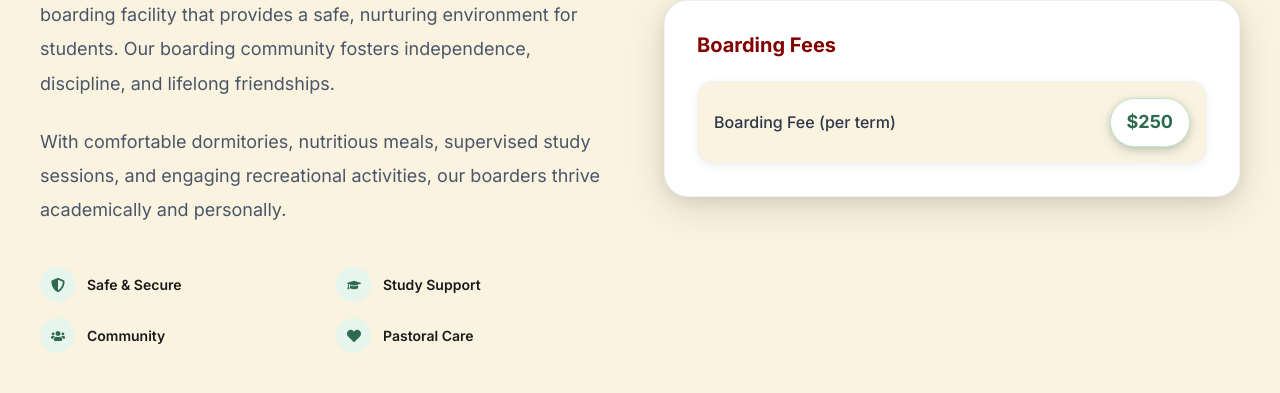
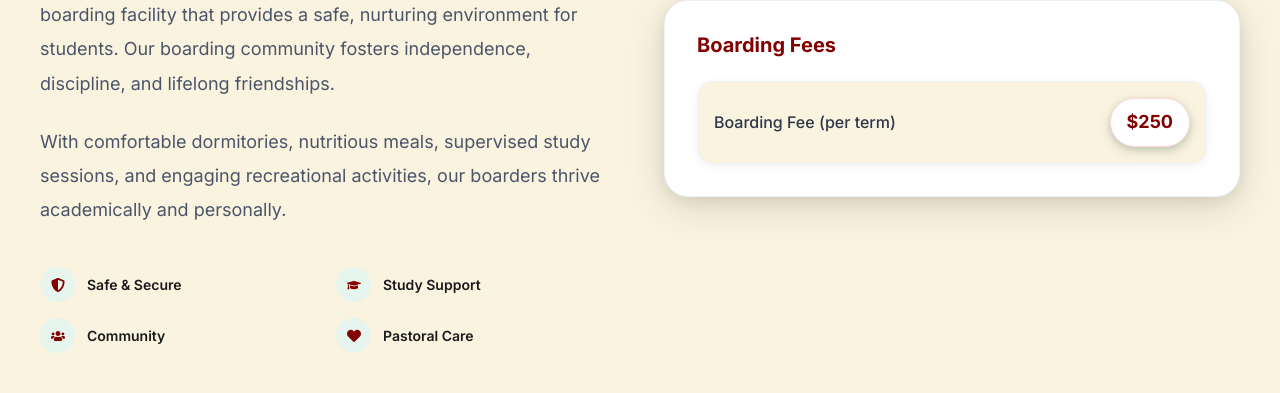
Before and after one commit to Tinashe623/ZONGORO-PRIMARY, a React (Vite) app: page /boarding in a window 1280 px wide. Shown: the part 516-909 px from the top of the page. Built offline with nearby package versions, Linux system fonts and the light colour scheme.

Commit message:
style: update BoardingPage component colors from forest to maroon theme

```diff
--- a/src/pages/BoardingPage.tsx
+++ b/src/pages/BoardingPage.tsx
@@ -59,7 +59,7 @@ const BoardingPage = () => {
                         align="center"
                         justify="center"
                       >
-                        <Icon as={item.icon} color="forest.500" fontSize="sm" />
+                        <Icon as={item.icon} color="maroon.500" fontSize="sm" />
                       </Flex>
                       <Text color="dark.500" fontWeight="600" fontSize="sm">{item.text}</Text>
                     </Flex>
@@ -128,7 +128,7 @@ const BoardingPage = () => {
                           borderRadius: 'xl'
                         }}
                         _hover={{
-                          bg: 'forest.50',
+                          bg: 'maroon.50',
                           borderColor: 'forest.200',
                           boxShadow: '0 8px 25px rgba(45,106,79,0.15), 0 4px 12px rgba(0,0,0,0.08)',
                           transform: 'translateY(-2px)',
@@ -141,7 +141,7 @@ const BoardingPage = () => {
                             {fee.item}
                           </Text>
                           <Text
-                            color="forest.500"
+                            color="maroon.500"
                             fontWeight="700"
                             fontSize="lg"
                             bg="white"
@@ -150,7 +150,7 @@ const BoardingPage = () => {
                             borderRadius="full"
                             boxShadow="0 4px 12px rgba(45,106,79,0.2), 0 2px 6px rgba(0,0,0,0.1)"
                             border="1px solid"
-                            borderColor="forest.100"
+                            borderColor="maroon.100"
                             alignSelf="flex-start"
                             position="relative"
                             _hover={{
@@ -190,7 +190,7 @@ const BoardingPage = () => {
                           borderRadius: 'xl'
                         }}
                         _hover={{
-                          bg: 'forest.50',
+                          bg: 'maroon.50',
                           borderColor: 'forest.200',
                           boxShadow: '0 8px 25px rgba(45,106,79,0.15), 0 4px 12px rgba(0,0,0,0.08)',
                           transform: 'translateY(-2px)',
@@ -200,7 +200,7 @@ const BoardingPage = () => {
                       >
                         <Text color="gray.700" fontWeight="500">{fee.item}</Text>
                         <Text
-                          color="forest.500"
+                          color="maroon.500"
                           fontWeight="700"
                           fontSize="lg"
                           bg="white"
@@ -209,7 +209,7 @@ const BoardingPage = () => {
                           borderRadius="full"
                           boxShadow="0 4px 12px rgba(45,106,79,0.2), 0 2px 6px rgba(0,0,0,0.1)"
                           border="1px solid"
-                          borderColor="forest.100"
+                          borderColor="maroon.100"
                           _hover={{
                             transform: 'scale(1.05)',
                             boxShadow: '0 6px 16px rgba(45,106,79,0.3), 0 3px 8px rgba(0,0,0,0.15)'
```
